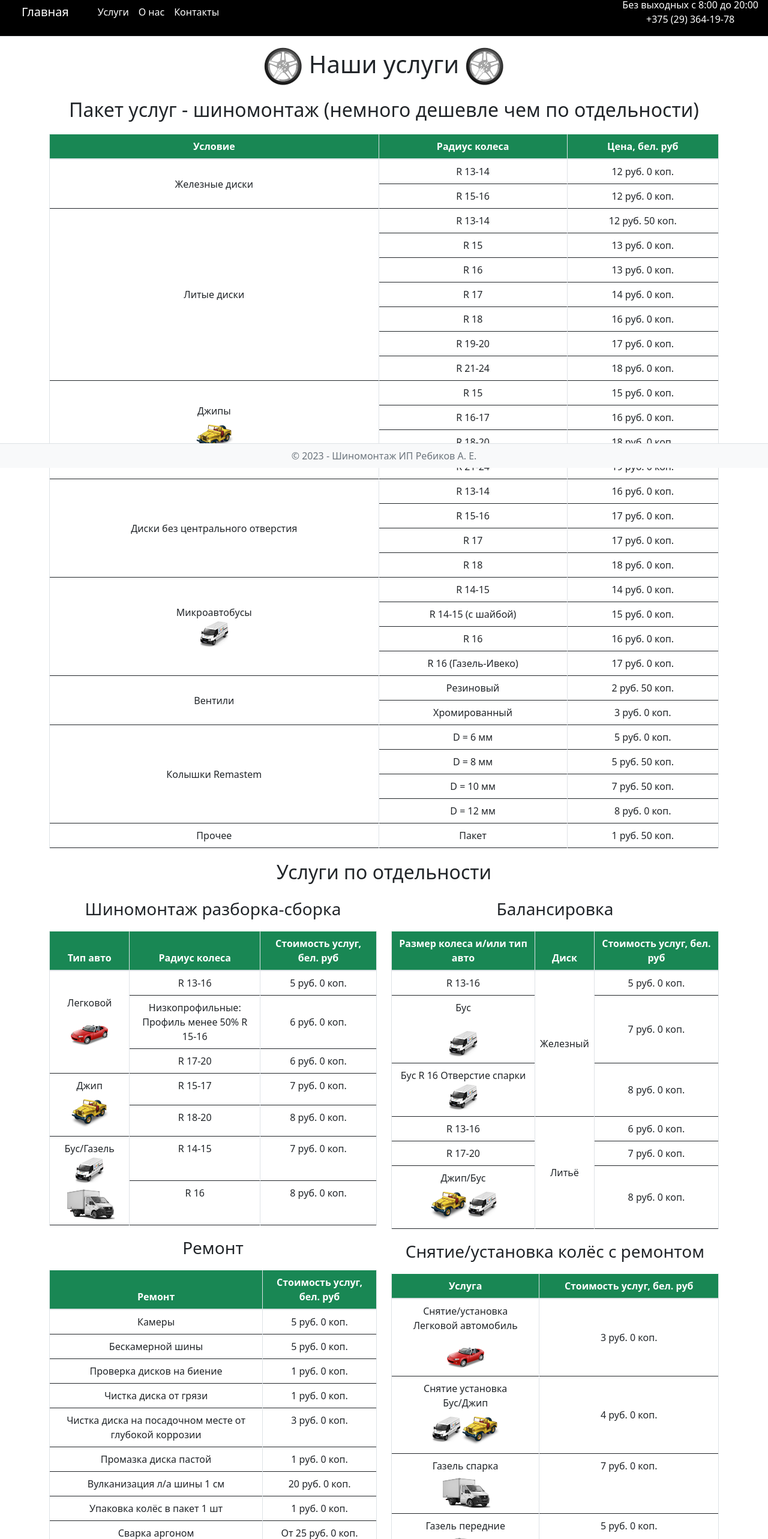
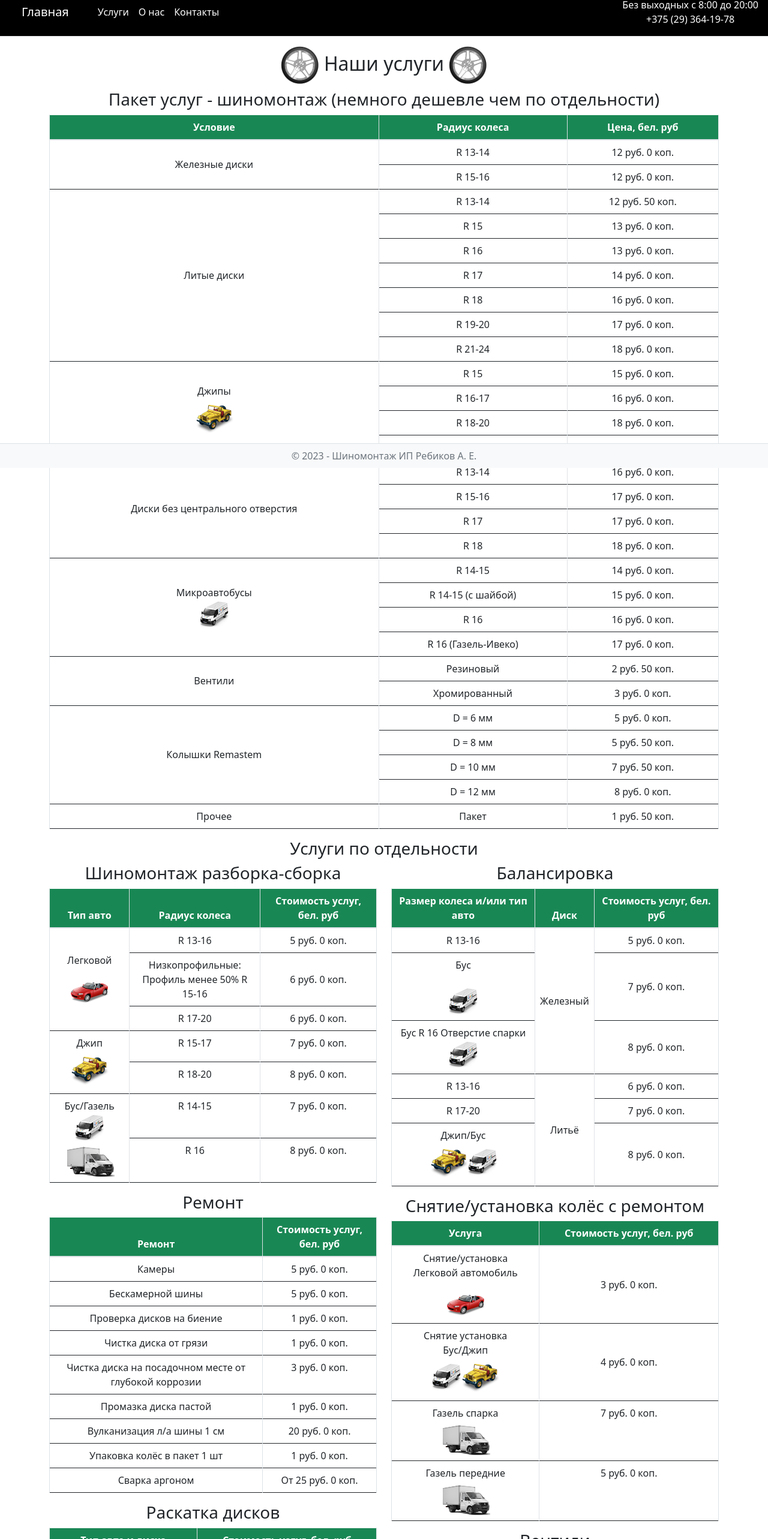
Before and after one commit to Ilya-Rebikau/tire_service, a React (Create React App) app: page /services in a window 1280 px wide. Shown: the part 20-2586 px from the top of the page at 60% size. Built offline with nearby package versions, Linux system fonts and the light colour scheme.

Commit message:
Adding meta tags

```diff
--- a/public/index.html
+++ b/public/index.html
@@ -6,8 +6,12 @@
   <link rel="icon" href="%PUBLIC_URL%/favicon.ico" />
   <meta name="viewport" content="width=device-width, initial-scale=1" />
   <meta name="theme-color" content="#000000" />
-  <meta name="description" content="Web sire for tire service" />
-  <title>MASTER ШиН</title>
+  <meta name="description" content="Лучший и качественный шиномонтаж MASTER ШиН в Гомеле. Быстрое обслуживание по приемлемой цене.
+  Гарантия на все услуги. Стаж работы более 30 лет! Звоните: +375 (29) 364-19-78, +375 (29) 658-32-01". />
+  <meta name="keywords" content="шиномонтаж, master шин, сто, автосервис, раскатка дисков" />
+  <meta name="author" content="Ребиков Илья Геннадьевич" />
+  <meta name="copyright" lang="ru" content="ИП Ребиков А. Е., MASTER ШиН" />
+  <title>Шиномонтаж MASTER ШиН</title>
   <link rel="stylesheet" href="https://maxcdn.bootstrapcdn.com/bootstrap/4.0.0/css/bootstrap.min.css"
     integrity="sha384-Gn5384xqQ1aoWXA+058RXPxPg6fy4IWvTNh0E263XmFcJlSAwiGgFAW/dAiS6JXm" crossorigin="anonymous">
   <script src="https://code.jquery.com/jquery-3.2.1.slim.min.js"
@@ -23,18 +27,8 @@
 </head>
 
 <body>
-  <noscript>You need to enable JavaScript to run this app.</noscript>
+  <noscript></noscript>
   <div id="root"></div>
-  <!--
-      This HTML file is a template.
-      If you open it directly in the browser, you will see an empty page.
-
-      You can add webfonts, meta tags, or analytics to this file.
-      The build step will place the bundled scripts into the <body> tag.
-
-      To begin the development, run `npm start` or `yarn start`.
-      To create a production bundle, use `npm run build` or `yarn build`.
-    -->
 </body>
 
 </html>
--- a/src/Components/AboutUs.jsx
+++ b/src/Components/AboutUs.jsx
@@ -9,7 +9,7 @@ import i2_vertical from '../Assets/2_vertical.jpg'
 
 export default class AboutUs extends Component {
     componentDidMount() {
-        document.title = "О нас"
+        document.title = "О нас - Шиномонтаж MASTER ШиН"
     }
 
     render() {
--- a/src/Components/Contacts.jsx
+++ b/src/Components/Contacts.jsx
@@ -22,7 +22,7 @@ export default class Contacts extends Component {
     }
 
     componentDidMount() {
-        document.title = "Контакты"
+        document.title = "Контакты - Шиномонтаж MASTER ШиН"
     }
 
     render() {
@@ -34,7 +34,7 @@ export default class Contacts extends Component {
             <div className="container px-3 py-2">
                 <div className="d-flex row border rounded border-dark bg-light bg-gradient px-3 py-3">
                     <section className="col-auto me-5">
-                        <p className="fs-1 text-center fw-weight-bolder"><img src={map} alt="map" /> Мы на карте</p>
+                        <h2 className="text-center"><img src={map} alt="map" /> Мы на карте</h2>
                         <YMaps>
                             <Map
                                 defaultState={{
@@ -57,7 +57,7 @@ export default class Contacts extends Component {
                     </section>
                     <section className="col-auto flex-grow-1">
                         <article>
-                            <p className="fs-1 text-center"><img src={tire} alt="tire" /> Наши контакты <img src={tire} alt="tire" /></p>
+                            <h2 className="fs-1 text-center"><img src={tire} alt="tire" /> Наши контакты <img src={tire} alt="tire" /></h2>
                             <p className="fs-3">Геннадий: <a href="tel:+375 (29) 364-19-78" ><img src={phone} alt="phone" />+375(29)364-19-78</a>, <a href="mailto:rebikov71@bk.ru"><img src={email} alt="email" /> rebikov71@bk.ru</a></p>
                             <p className="fs-3">Александр: <a href="tel:+375 (29) 658-32-01" ><img src={phone} alt="phone" />+375(29)658-32-01</a></p>
                             <div className="row d-flex justify-content-center">
@@ -68,7 +68,7 @@ export default class Contacts extends Component {
                             </div>
                         </article>
                         <article>
-                            <p className="text-center fs-1">Время работы</p>
+                            <h2 className="text-center fs-1">Время работы</h2>
                             <p className="fs-3 text-center"><img src={time} alt="time" /> 7 дней в неделю с 8:00 до 20:00</p>
                         </article>
                     </section>
--- a/src/Components/MainPage.jsx
+++ b/src/Components/MainPage.jsx
@@ -8,11 +8,12 @@ import i2_vertical from '../Assets/2_vertical.jpg'
 
 export default class MainPage extends Component {
     componentDidMount() {
-        document.title = "MASTER ШиН"
+        document.title = "Главная - Шиномонтаж MASTER ШиН"
     }
     render() {
         return (
             <div style={{ width: '100%' }}>
+                <h1 className="text-center">Шиномонтаж MASTER ШиН</h1>
                 <section>
                     <Carousel fade interval={15000} variant="dark">
                         <Carousel.Item>
--- a/src/Components/Services.jsx
+++ b/src/Components/Services.jsx
@@ -7,14 +7,14 @@ import tire from '../Assets/tire.gif'
 
 export default class Services extends Component {
     componentDidMount() {
-        document.title = "Услуги"
+        document.title = "Услуги - Шиномонтаж MASTER ШиН"
     }
     render() {
         return (
             <div className="container">
-                <p className="fs-1 text-center"><img src={tire} alt="tire" /> Наши услуги <img src={tire} alt="tire" /></p>
+                <h2 className="text-center"><img src={tire} alt="tire" /> Наши услуги <img src={tire} alt="tire" /></h2>
                 <div className="d-flex flex-column justify-content-center">
-                    <p className="fs-2 text-center">Пакет услуг - шиномонтаж (немного дешевле чем по отдельности)</p>
+                    <h3 className="text-center">Пакет услуг - шиномонтаж (немного дешевле чем по отдельности)</h3>
                     <div className="table-responsive">
                         <table className="table text-center align-middle table-bordered table-hover">
                             <thead className="bg-success align-middle">
@@ -150,9 +150,9 @@ export default class Services extends Component {
                     </div>
                 </div>
                 <div className="row">
-                    <p className="fs-2 text-center">Услуги по отдельности</p>
+                    <h3 className="text-center">Услуги по отдельности</h3>
                     <div className="col-sm-6 d-flex flex-column">
-                        <p className="fs-3 text-center">Шиномонтаж разборка-сборка</p>
+                        <h3 className="text-center">Шиномонтаж разборка-сборка</h3>
                         <div className="table-responsive">
                             <table className="table text-center align-middle table-bordered table-hover">
                                 <thead className="bg-success align-middle">
@@ -197,7 +197,7 @@ export default class Services extends Component {
                                 </tbody>
                             </table>
                         </div>
-                        <p className="fs-3 text-center">Ремонт</p>
+                        <h3 className="text-center">Ремонт</h3>
                         <div className="table-responsive">
                             <table className="table text-center align-middle table-bordered table-hover">
                                 <thead className="bg-success align-middle">
@@ -246,7 +246,7 @@ export default class Services extends Component {
                                 </tbody>
                             </table>
                         </div>
-                        <p className="fs-3 text-center">Раскатка дисков</p>
+                        <h3 className="text-center">Раскатка дисков</h3>
                         <div className="table-responsive">
                             <table className="table text-center align-middle table-bordered table-hover">
                                 <thead className="bg-success align-middle">
@@ -273,7 +273,7 @@ export default class Services extends Component {
                         </div>
                     </div>
                     <div className="col-sm-6 d-flex flex-column">
-                        <p className="fs-3 text-center">Балансировка</p>
+                        <h3 className="text-center">Балансировка</h3>
                         <div className="table-responsive">
                             <table className="table text-center align-middle table-bordered table-hover">
                                 <thead className="bg-success align-middle">
@@ -313,7 +313,7 @@ export default class Services extends Component {
                                 </tbody>
                             </table>
                         </div>
-                        <p className="fs-3 text-center">Снятие/установка колёс с ремонтом</p>
+                        <h3 className="text-center">Снятие/установка колёс с ремонтом</h3>
                         <div className="table-responsive">
                             <table className="table text-center align-middle table-bordered table-hover">
                                 <thead className="bg-success align-middle">
@@ -342,7 +342,7 @@ export default class Services extends Component {
                                 </tbody>
                             </table>
                         </div>
-                        <p className="fs-3 text-center">Вентили</p>
+                        <h3 className="text-center">Вентили</h3>
                         <div className="table-responsive">
                             <table className="table text-center align-middle table-bordered table-hover">
                                 <thead className="bg-success align-middle">
```
